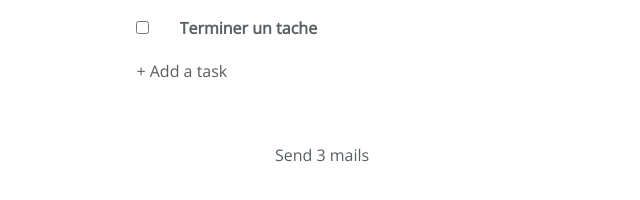
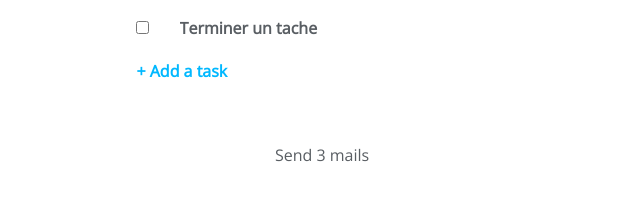
Before and after one commit to ArnaudRemi/dothatthing, a browser extension: page dothatthing.html in a window 1280 px wide. Shown: the part 236-436 px from the top of the page, 318-958 px from the left. Drawn offline with nearby package versions, Linux system fonts and the light colour scheme.

Commit message:
changed color add a task

```diff
--- a/css/dothatthing.css
+++ b/css/dothatthing.css
@@ -25,6 +25,8 @@ body {
 .add-item-btn {
   display:inline-block;
   cursor: pointer;
+  font-weight: 700;
+  color: #00B8FF;
 }
 
 .item {
```
